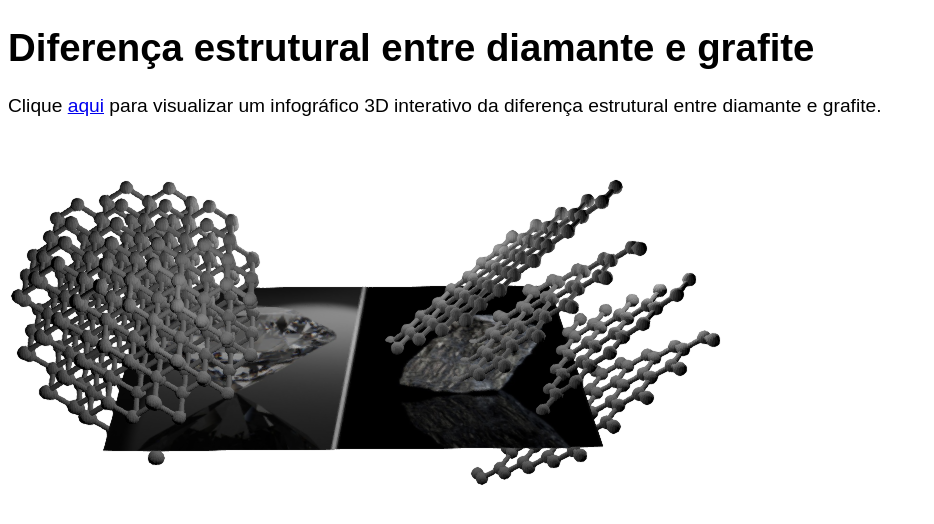
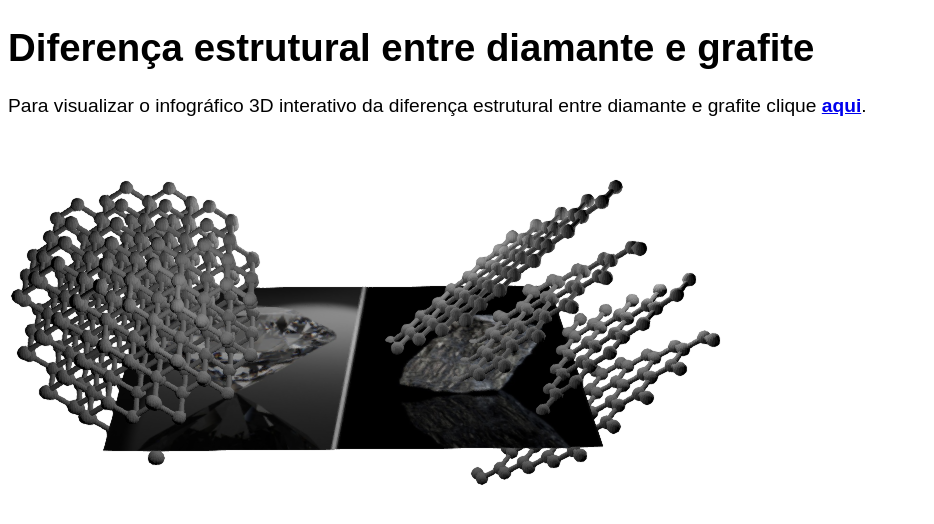
Before and after one commit to arigony/diamante-grafite, a plain HTML site: page index.html in a window 1280 px wide. Shown: the whole page, without its empty margins (0-934 px from the left). Drawn offline with Linux system fonts and the light colour scheme.

Commit message:
Add files via upload

```diff
--- a/index.html
+++ b/index.html
@@ -13,7 +13,7 @@
 <body>
   <h1>Diferença estrutural entre diamante e grafite</h1>
   <p>
-    Clique <a href="diamante.html">aqui</a> para visualizar um infográfico 3D interativo da diferença estrutural entre diamante e grafite.
+   Para visualizar o infográfico 3D interativo da diferença estrutural entre diamante e grafite clique <a href="diamante.html"><strong>aqui</strong></a>.
   </p>
       <img src="image.png" alt="Infográfico 3D interativo da diferença estrutural entre diamante e grafite">
   </a>
```
